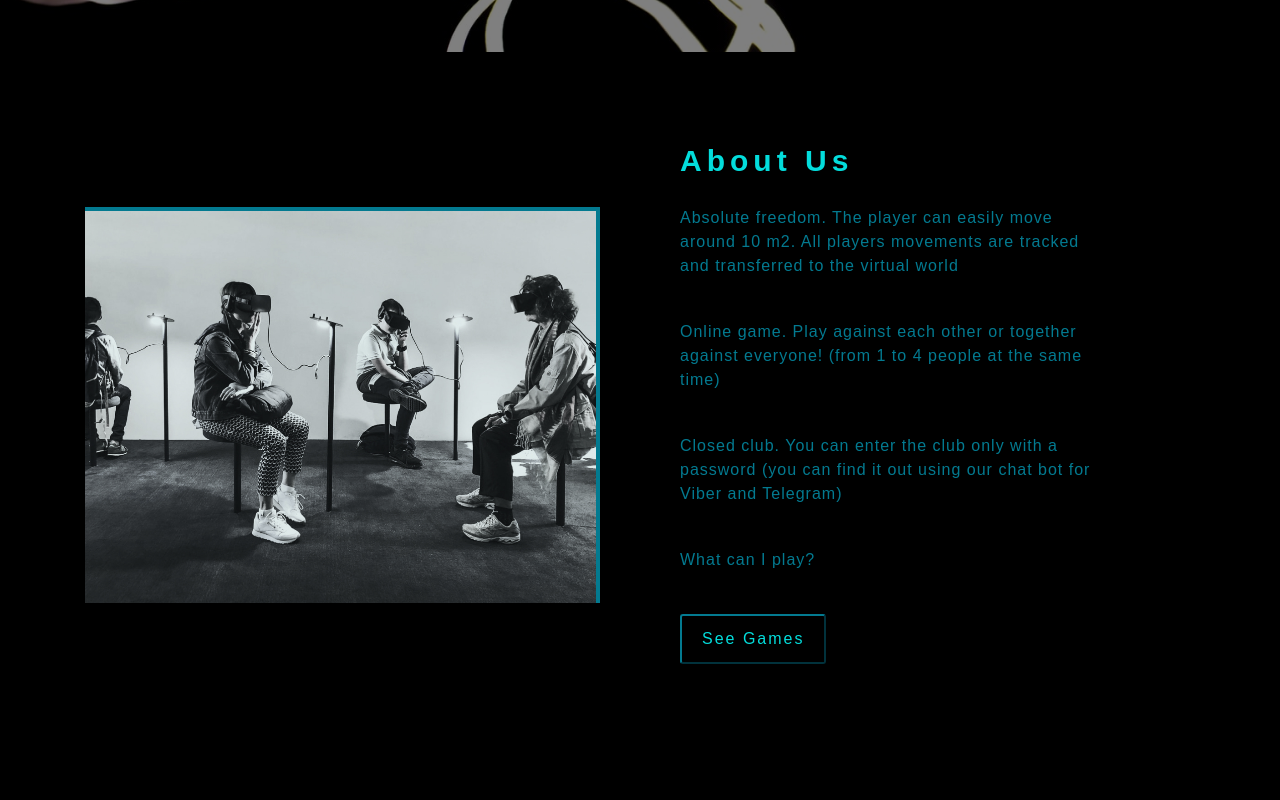
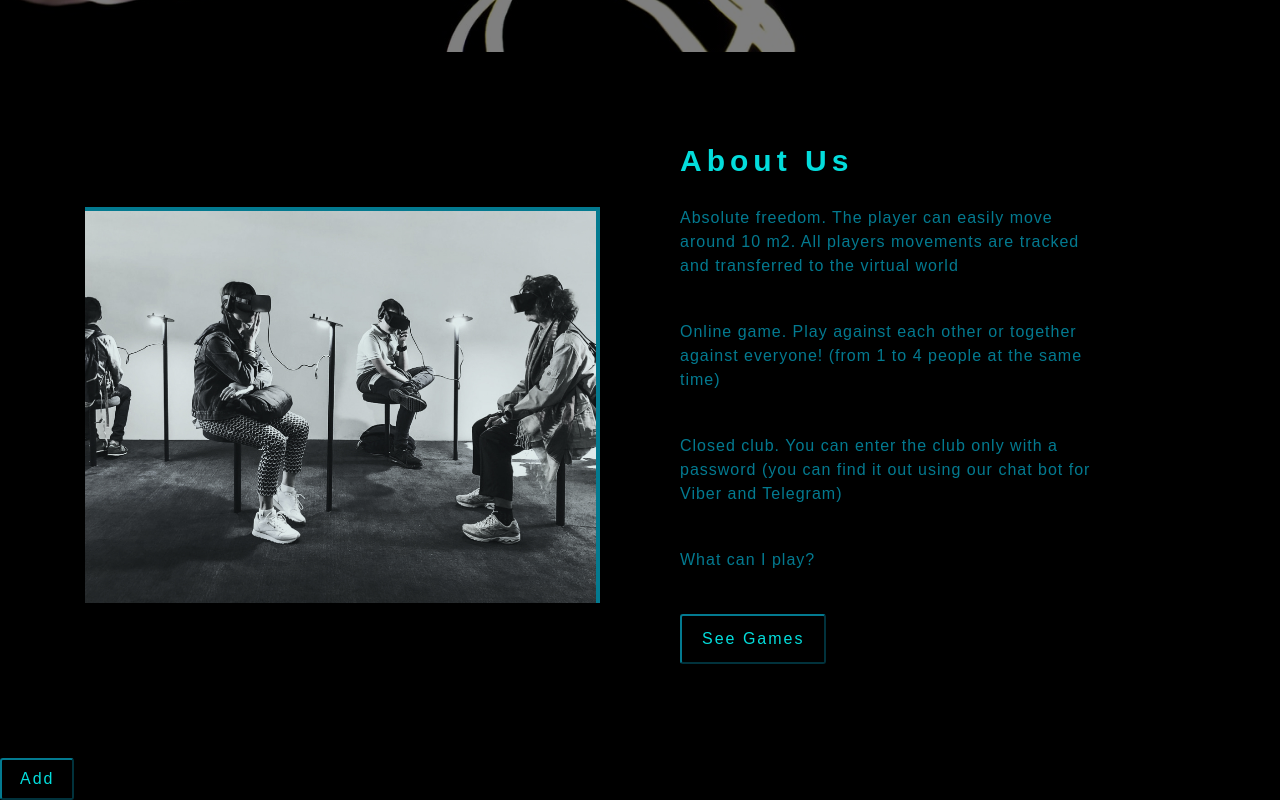
Before and after one commit to uly-ana/vr, a React (Create React App) app: page / in a window 1280 px wide. Shown: the part 748-1548 px from the top of the page. Before the commit the page ends 1506 px from the top, so only its background shows below. Built offline with nearby package versions, Linux system fonts and the light colour scheme.

Commit message:
imported cards to home page

```diff
--- a/src/pages/Home.js
+++ b/src/pages/Home.js
@@ -1,12 +1,14 @@
 import React from 'react'
 import Header from '../components/home/Header'
 import About from '../components/home/About'
+import Cards from '../components/home/Cards'
 
  const Home = () => {
     return (
         <>
         <Header />
         <About/>
+        <Cards/>
         </>
     );
 };
```
